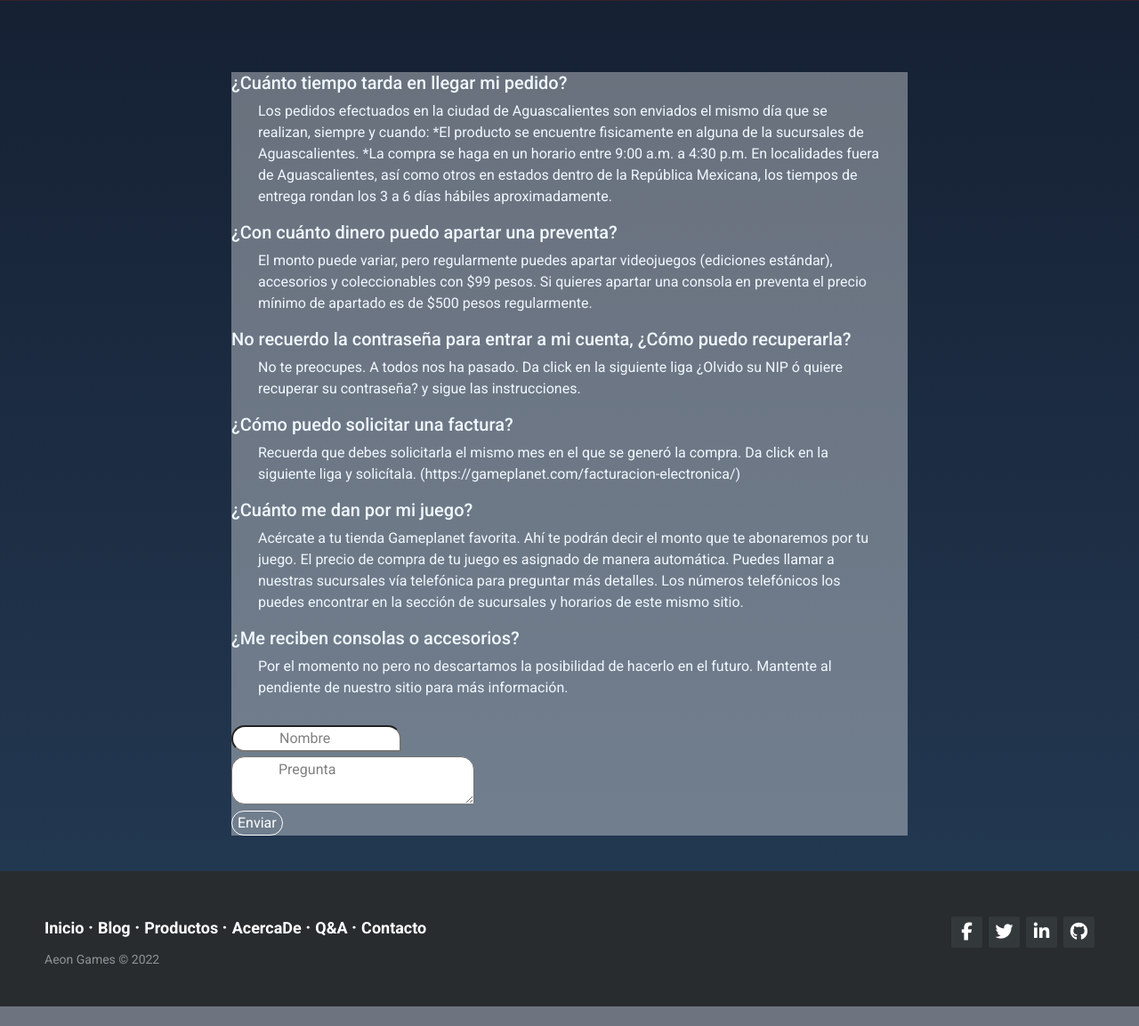
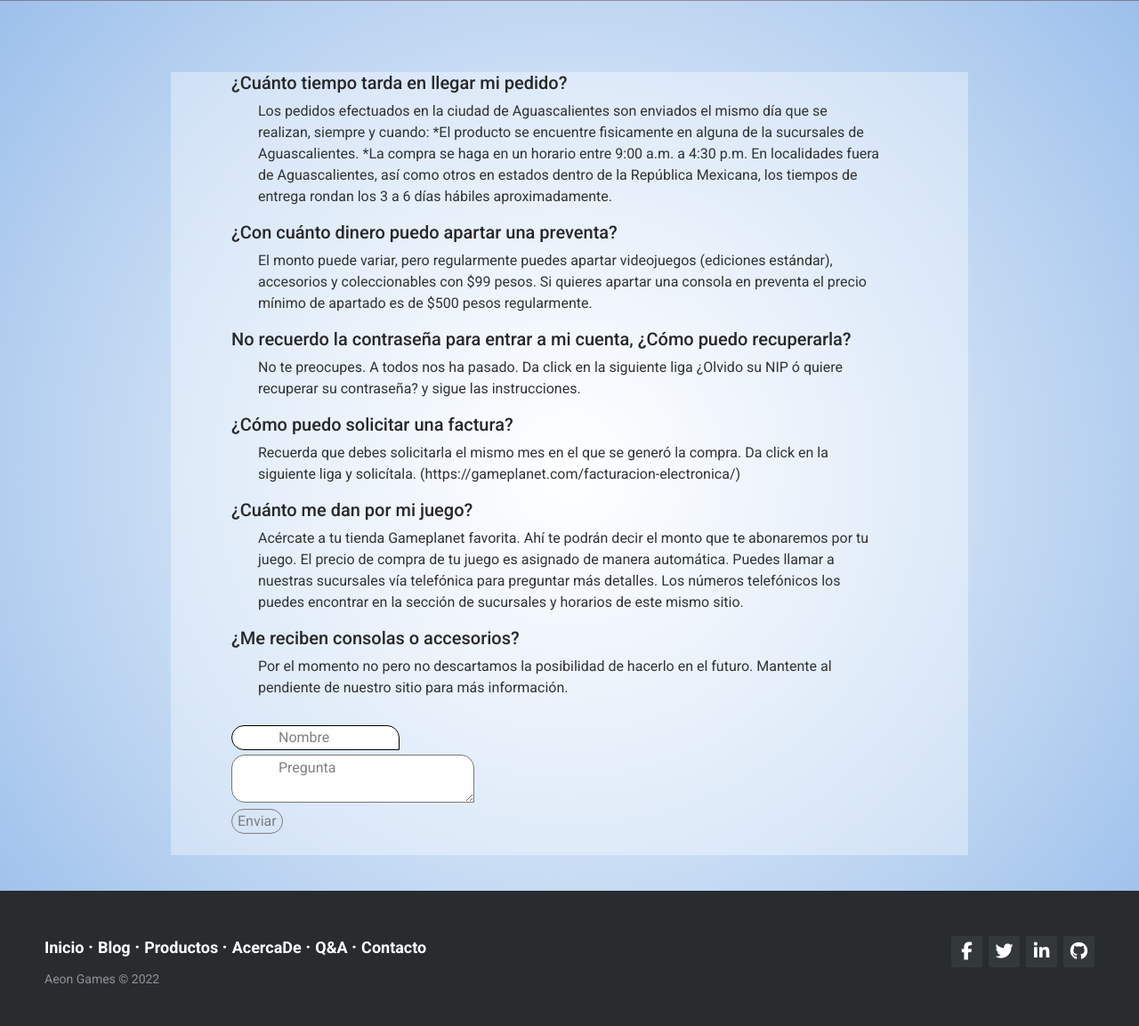
Before and after one commit to Jaime7w7r/Aeon-Games, a PHP site: page /ayuda.php in a window 1280 px wide. Shown: the part 94-1247 px from the top of the page at 89% size. Before the commit the page ends 1225 px from the top, so only its background shows below. Run offline with PHP 8.4, Linux system fonts and the light colour scheme; some libraries are stand-ins or nearby versions.

Commit message:
Se detallaron errores y mejoró su armonía en la página

```diff
--- a/ayuda.php
+++ b/ayuda.php
@@ -38,6 +38,7 @@
         <textarea name="pregunta" placeholder="Pregunta" id="" cols="30" rows="2"></textarea><br>
         <button id="BOTON" type="submit" value="enviar" name="enviar">Enviar</button>
         <br>
+        <br>
     </form></div>
     <div class="ASQ"><?php
     if (isset($_POST['enviar'])) {
--- a/estilos/ayuda.css
+++ b/estilos/ayuda.css
@@ -2,15 +2,16 @@ body{
 	margin: 0;
 	padding: 0;
 	font-family: sans-serif;
-	background: linear-gradient(#141e30, #243b55);
+	background: rgb(255,255,255);
+background: radial-gradient(circle, rgba(255,255,255,1) 0%, rgba(148,187,233,1) 100%);
 }
 
 h5{
-    color:aliceblue;
+    color:rgb(38, 39, 41);
 }
 
 p{
-    color:aliceblue;
+    color:rgb(48, 51, 53);
 	margin: 30px;
 }
 
@@ -29,7 +30,10 @@ p{
 	width: 95vh;
 	color: aliceblue;
 	margin-top: -40px;
+}
 
+.Formulario input{
+	border: 1px solid rgb(0, 0, 0);
 }
 
 .Formulario, form, input,textarea{
@@ -39,8 +43,8 @@ p{
 .Formulario #BOTON{
 	border-radius: 15px;
 	background: transparent;
-	border: 1px solid#fff;
-	color: #fff;
+	border: 1px solid rgb(128, 125, 125);
+	color: rgb(128, 125, 125);
 	cursor: pointer;
 
 }
@@ -63,6 +67,7 @@ p{
 
 .Hoja{
 	background-color: rgba(255, 255, 255, 0.356);
-	width: 95vh;
+	width: 70%;
+	height: 10%;
 	margin: 0px auto;
 }
```
